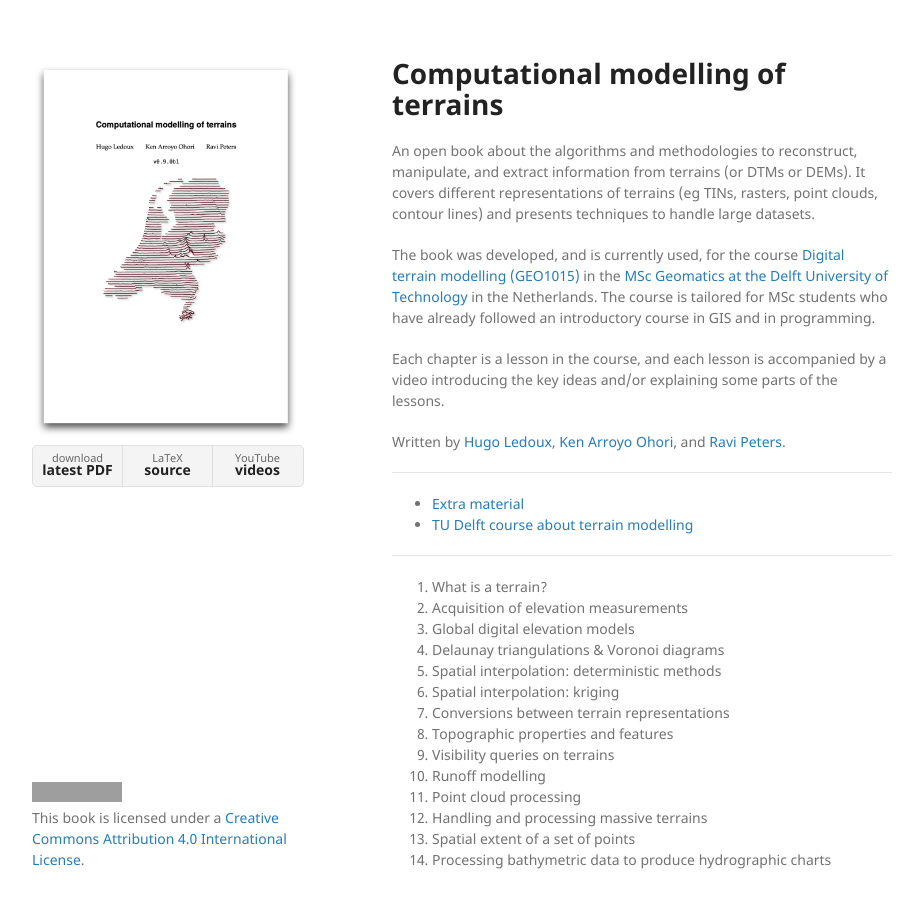
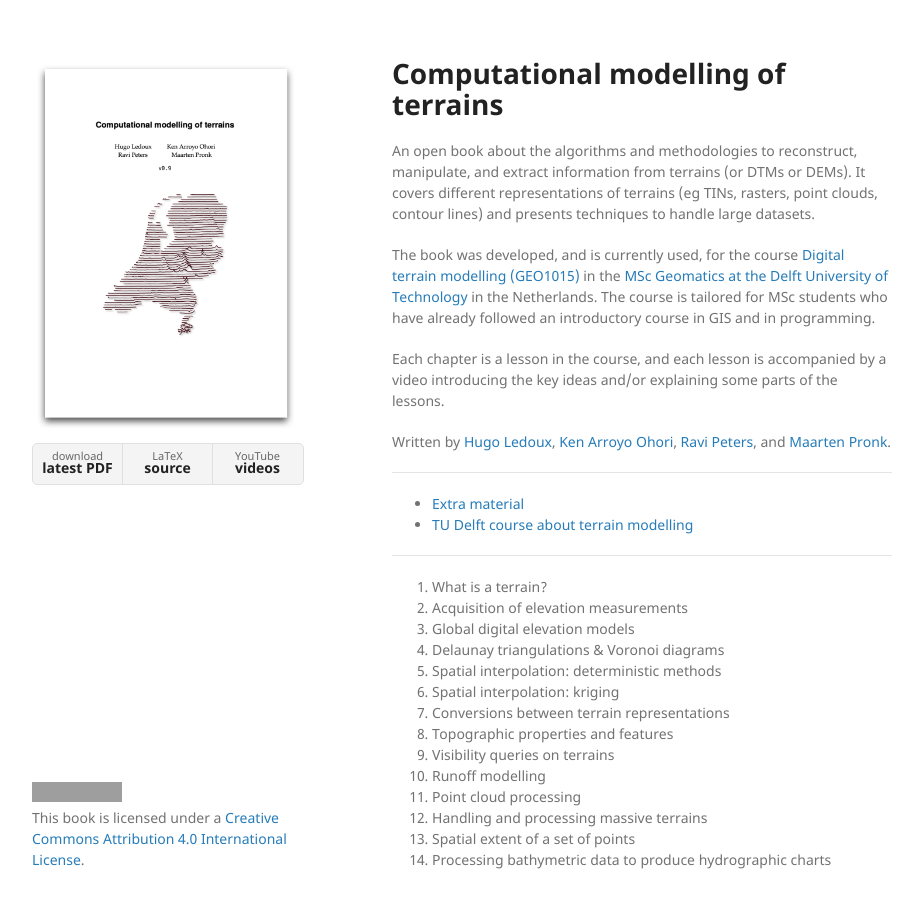
Before and after one commit to tudelft3d/terrainbook, a Jekyll site: the page built from docs/index.md, in a window 1280 px wide and 940 px high. Shown: the top 908 px of the window, without its empty margins (178-1101 px from the left). Built offline with Jekyll 4.4.1, drawn with Linux system fonts in a browser that asks for light colours; grey boxes are pictures that could not be loaded.

Commit message:
Fix the website, it is finished I reckon

```diff
--- a/docs/_config.yml
+++ b/docs/_config.yml
@@ -1,5 +1,5 @@
 title: Open book
-logo: /assets/img/logo.png
+logo: /assets/img/cover.png
 description: An open book
 show_downloads: true
 theme: jekyll-theme-minimal
--- a/docs/_layouts/default.html
+++ b/docs/_layouts/default.html
@@ -17,7 +17,7 @@
         <!-- <h1><a href="{{ "/" | absolute_url }}">{{ site.title | default: site.github.repository_name }}</a></h1> -->
 
         {% if site.logo %}
-          <img src="{{site.logo | relative_url}}" alt="Logo" />
+          <a href="{{ "/" | absolute_url }}"><img src="{{site.logo | relative_url}}" alt="Logo" /></a>
         {% endif %}
 
         <!-- <p>{{ site.description | default: site.github.project_tagline }}</p> -->
--- a/docs/index.md
+++ b/docs/index.md
@@ -13,7 +13,7 @@ The course is tailored for MSc students who have already followed an introductor
 
 Each chapter is a lesson in the course, and each lesson is accompanied by a video introducing the key ideas and/or explaining some parts of the lessons.
 
-Written by [Hugo Ledoux](https://3d.bk.tudelft.nl/hledoux), [Ken Arroyo Ohori](https://3d.bk.tudelft.nl/ken), and [Ravi Peters](https://3d.bk.tudelft.nl/rypeters).
+Written by [Hugo Ledoux](https://3d.bk.tudelft.nl/hledoux), [Ken Arroyo Ohori](https://3d.bk.tudelft.nl/ken), [Ravi Peters](https://3dgi.nl), and [Maarten Pronk](https://evetion.nl).
 
 
 - - -
```
Also changed, not shown: docs/assets/img/cover.png (added), docs/assets/img/logo.png (deleted), docs/thumbnail.png (deleted).
